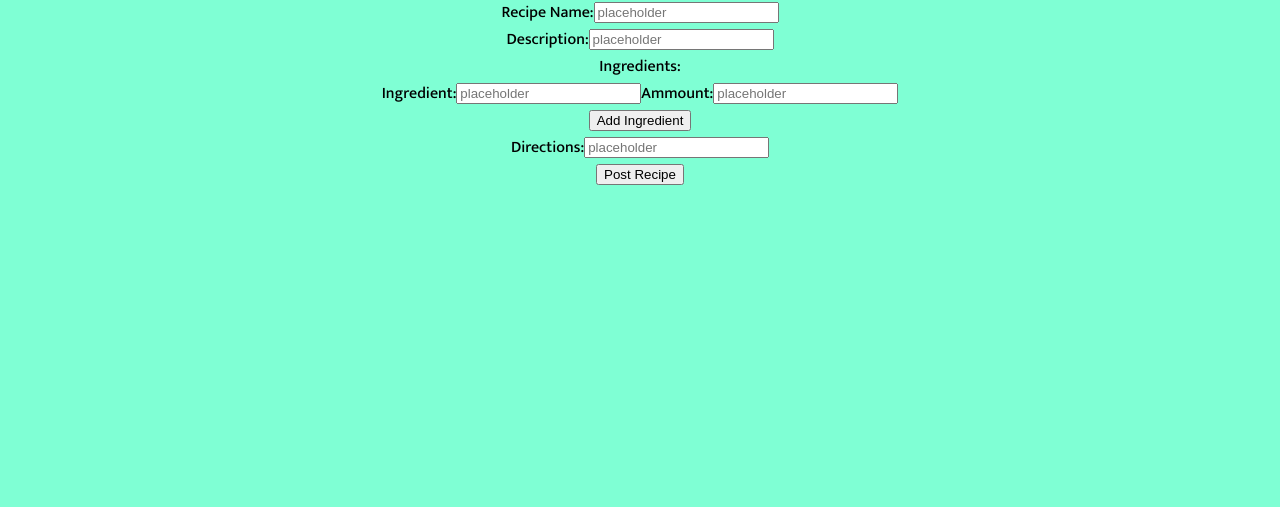
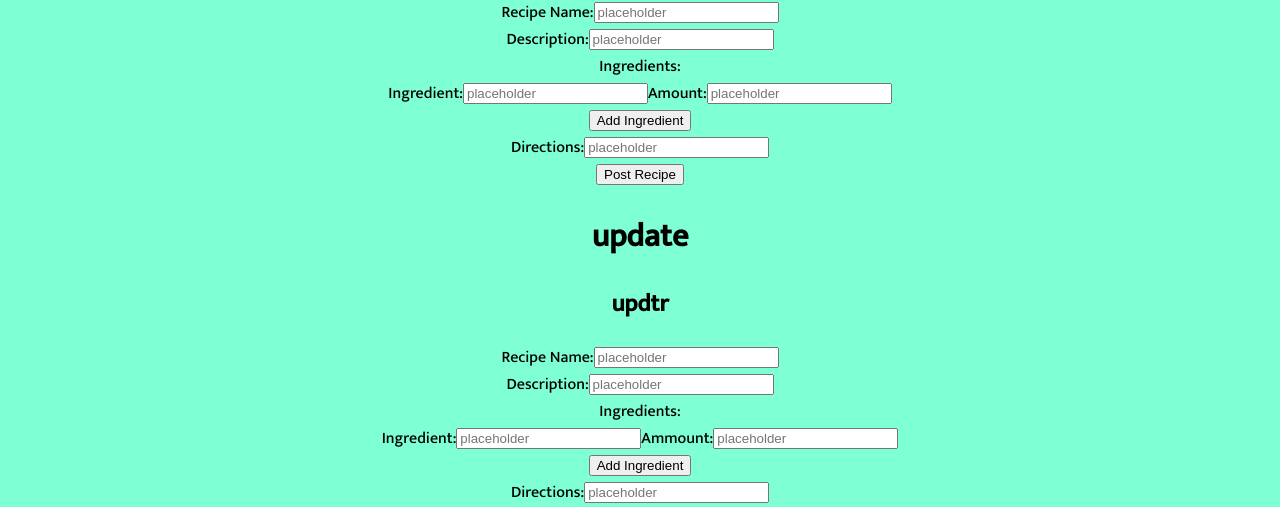
Before and after one commit to robert-bl/MyPlates, a React (Create React App) app in the folder my-plate/: page /createrecipe in a window 1280 px wide. Shown: the part 530-1037 px from the top of the page. Before the commit the page ends 800 px from the top, so only its background shows below. Built offline with nearby package versions, Linux system fonts and the light colour scheme; no server answers; a web font is replaced by a local one.

Commit message:
recipe update form in progress

```diff
--- a/my-plate/src/components/CreateRecipe.jsx
+++ b/my-plate/src/components/CreateRecipe.jsx
@@ -3,12 +3,16 @@ import { useContext } from "react"
 import { DataContext } from "../DataContext"
 import axiosCreate from "../services/apiServices"
 
-//git check
+//test
+import UpdateRecipe from "./UpdateRecipe"
+
 
 export default function CreateRecipe () {
 
+    //pull in user info to get user id
     const { userInfo } = useContext(DataContext)
 
+    //initial form state for recipe
     const initialRecipeState = {
         name: "",
         description: "",
@@ -17,10 +21,13 @@ export default function CreateRecipe () {
         measurement1: "",
     }
 
+    //store input recipe information
     const [createRecipeForm, setCreateRecipeForm] = useState(initialRecipeState)
+
+    //track number of ingredient fields to be displayed
     const [ingredientNumber, setIngredientNumber] = useState([1])
 
-
+    //adds new ingredient field, ups ingredientNumber and sets the key and value for the new ingredient in the createRecipeForm
     const addIngredientField = () => {
         if (ingredientNumber.length < 20) {
             setIngredientNumber([...ingredientNumber, ingredientNumber.length + 1])
@@ -30,6 +37,7 @@ export default function CreateRecipe () {
         }
     }
 
+    //posts createRecipeForm to the database
     const PostRecipe = async(data) => {
         try {
             const response = await axiosCreate.post(`/api/recipes/${userInfo.userId}`, data)
@@ -39,10 +47,12 @@ export default function CreateRecipe () {
         }
     }
 
+    //updates createRecipeForm on form input
     const handleChange = (event) => {
         setCreateRecipeForm({...createRecipeForm, [event.target.id]: event.target.value})
     }
 
+    //handles form submit
     const handleSubmit = async (event) => {
         event.preventDefault()
         await PostRecipe(createRecipeForm)
@@ -68,7 +78,7 @@ export default function CreateRecipe () {
                         <div key={e}>
                             <label htmlFor="">Ingredient:</label>
                             <input type="text" id={'ingredient'+ e} onChange={handleChange}placeholder="placeholder" value={createRecipeForm['ingredient' + e]}></input>
-                            <label htmlFor="">Ammount:</label>
+                            <label htmlFor="">Amount:</label>
                             <input type="text" id={'measurement' + e} onChange={handleChange}placeholder="placeholder" value={createRecipeForm['measurement' + e]}></input>
                         </div>
                         )}
@@ -82,6 +92,12 @@ export default function CreateRecipe () {
                 </div>
                 <button type="submit">Post Recipe</button>
             </form>
+
+            {/* Testing Update Recipe, remove before deplyment */}
+            <div>
+                <h1>update</h1>
+                <UpdateRecipe />
+            </div>
         </div>
     )
 }
--- /dev/null
+++ b/my-plate/src/components/UpdateRecipe.jsx
@@ -0,0 +1,109 @@
+import { useEffect } from "react"
+import axios from "axios"
+import { BASE_URL } from "../services/apiServices"
+import { useState } from "react"
+
+export default function UpdateRecipe () {
+
+    //bring into context for deployment
+    const recipeId = 5
+
+    //stores recipe info
+    const [recipeInfo, setRecipeInfo] = useState({})
+
+
+    const [ingredientNumber, setIngredientNumber] = useState([1])
+
+    //get existing recipe info from database
+    useEffect(() => {
+        const GetData = async () => {
+            const response = await axios.get(`${BASE_URL}/api/recipes/${recipeId}`)
+
+            setRecipeInfo(response.data)
+            console.log(response.data)
+
+            let tot = true
+            let i = 1
+            while (tot === true) {
+                console.log(response.data[`ingredient${i}`])
+                if (response.data[`ingredient${i}`] !== null) {
+                    setIngredientNumber([...ingredientNumber, ingredientNumber.length + 1])
+                    console.log(ingredientNumber)
+                    i++
+                } else {
+                    tot = false
+                }
+            }
+        }
+        GetData()
+        console.log('ello')
+
+    }, [])
+
+
+
+    const addIngredientField = () => {
+        // if (ingredientNumber.length < 20) {
+        //     setIngredientNumber([...ingredientNumber, ingredientNumber.length + 1])
+        //     setCreateRecipeForm({...createRecipeForm, ['ingredient' + (ingredientNumber.length +1)]: "", ['measurement' + (ingredientNumber.length +1)]: ""})
+        // } else {
+        //     alert("Maximum of 20 ingredients allowed")
+        // }
+    }
+
+    const PostRecipe = async(data) => {
+        try {
+            // const response = await axiosCreate.post(`/api/recipes/${userInfo.userId}`, data)
+            // return response.data
+        } catch (error) {
+            throw error
+        }
+    }
+
+    const handleChange = (event) => {
+        // setCreateRecipeForm({...createRecipeForm, [event.target.id]: event.target.value})
+    }
+
+    const handleSubmit = async (event) => {
+        // event.preventDefault()
+        // await PostRecipe(createRecipeForm)
+        // setCreateRecipeForm(initialRecipeState)
+        // setIngredientNumber([1])
+    }
+
+
+    return (
+        <div className="update-recipe-wrapper">
+            <h2>updtr</h2>
+            <form onSubmit={handleSubmit}>
+                <div>
+                    <label htmlFor="">Recipe Name:</label>
+                    <input type="text" id="name" onChange={handleChange} placeholder="placeholder" value={recipeInfo.name}></input>
+                </div>
+                <div>
+                <label htmlFor="">Description:</label>
+                <input type="text" id="description" onChange={handleChange}placeholder="placeholder" value={recipeInfo.description}></input>
+                </div>
+                <div>
+                <label htmlFor="">Ingredients:</label>
+                    {ingredientNumber.map((e) =>
+                        <div key={e}>
+                            <label htmlFor="">Ingredient:</label>
+                            <input type="text" id={'ingredient'+ e} onChange={handleChange}placeholder="placeholder" value={recipeInfo['ingredient' + e]}></input>
+                            <label htmlFor="">Ammount:</label>
+                            <input type="text" id={'measurement' + e} onChange={handleChange}placeholder="placeholder" value={recipeInfo['measurement' + e]}></input>
+                        </div>
+                        )}
+                        <button onClick={(event) => {
+                            event.preventDefault()
+                            addIngredientField()}}>Add Ingredient</button>
+                </div>
+                <div>
+                <label htmlFor="">Directions:</label>
+                <input type="text" id="directions" onChange={handleChange}placeholder="placeholder" value={recipeInfo.directions}></input>
+                </div>
+                <button type="submit">Post Recipe</button>
+            </form>
+        </div>
+    )
+}
```
